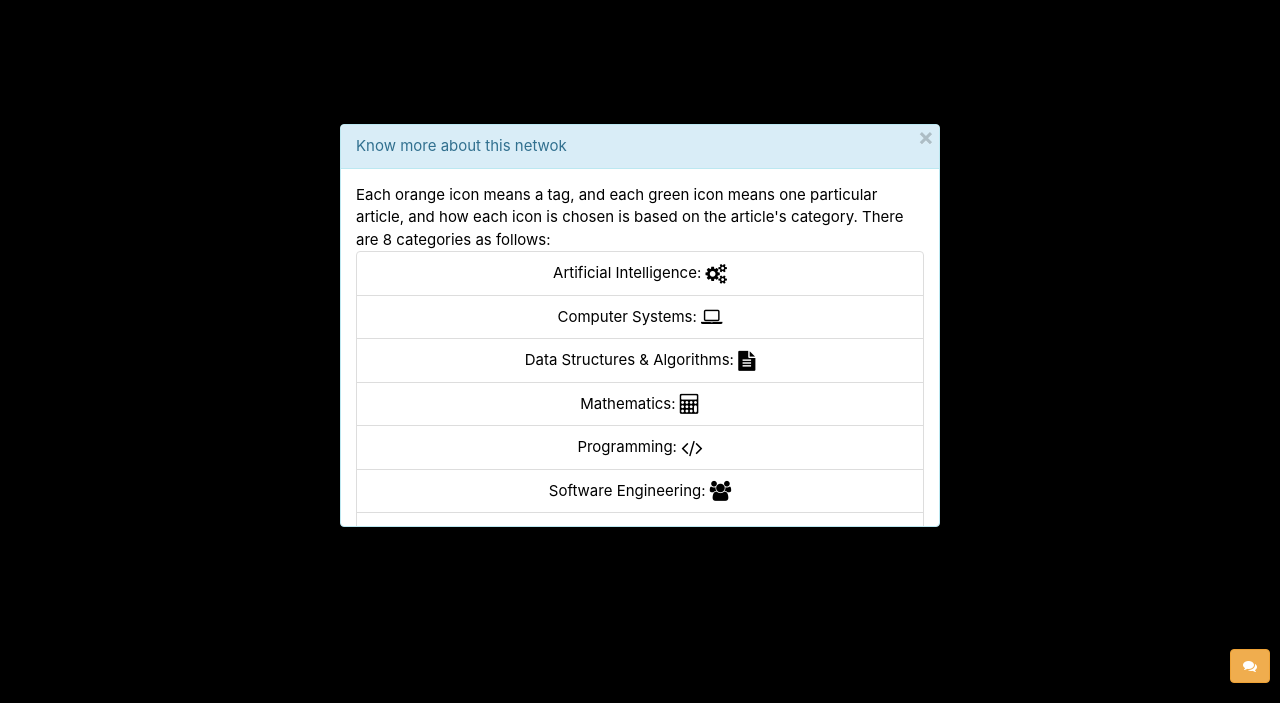
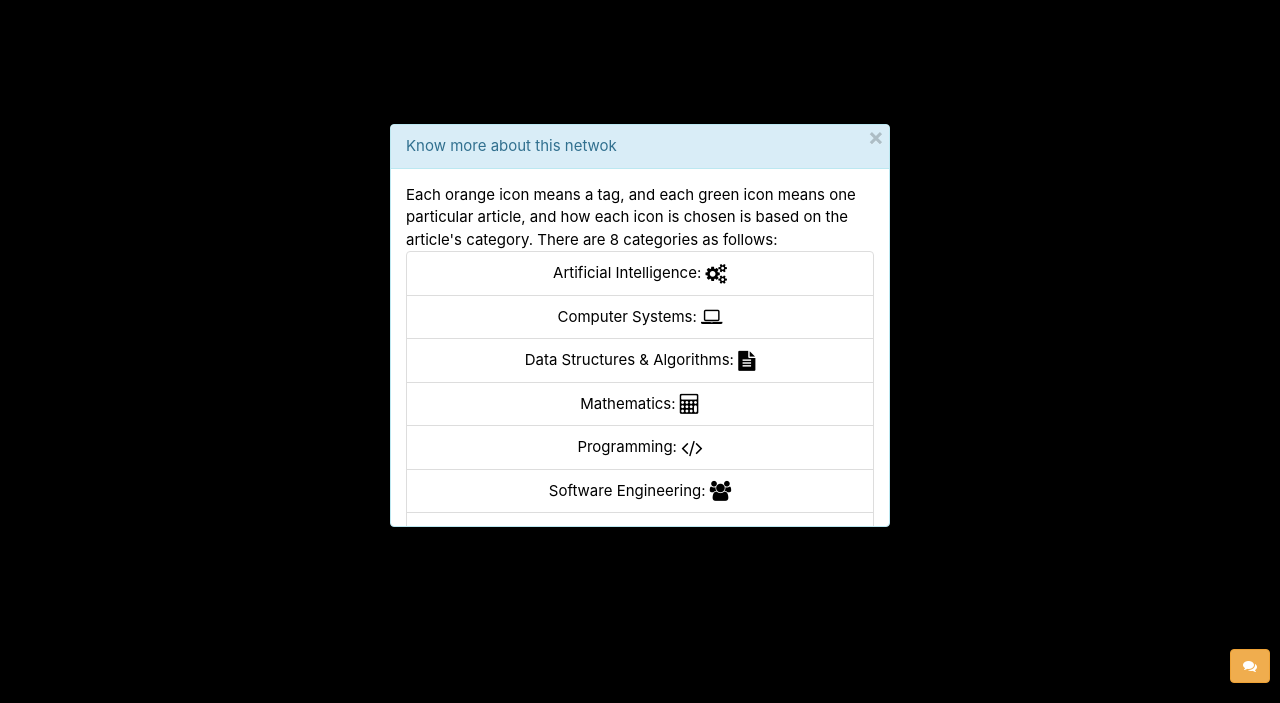
Before and after one commit to cyyeh/knowledge_network, a website: page docs/index.html in a window 1280 px wide. Both pictures are taken after a click on the button "Help". Shown: the part 107-810 px from the top of the page. Drawn offline with Linux system fonts and the light colour scheme.

Commit message:
update panel css

```diff
--- a/docs/index.css
+++ b/docs/index.css
@@ -109,11 +109,11 @@ a {
 
 @media (min-width: 768px) {
     #help-panel, #article-panel, #tag-panel {
-        min-width: 600px;
-        max-width: 600px;
+        min-width: 500px;
+        max-width: 500px;
     }
     .tag-panel-article-title {
-        max-width: 500px;
+        max-width: 400px;
     }
 }
 
```
